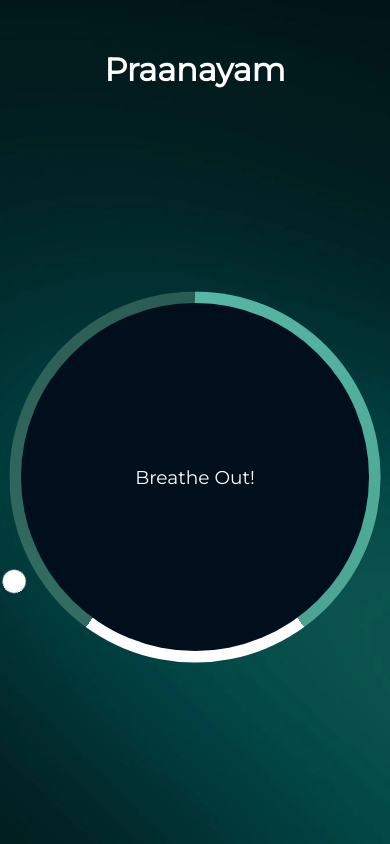
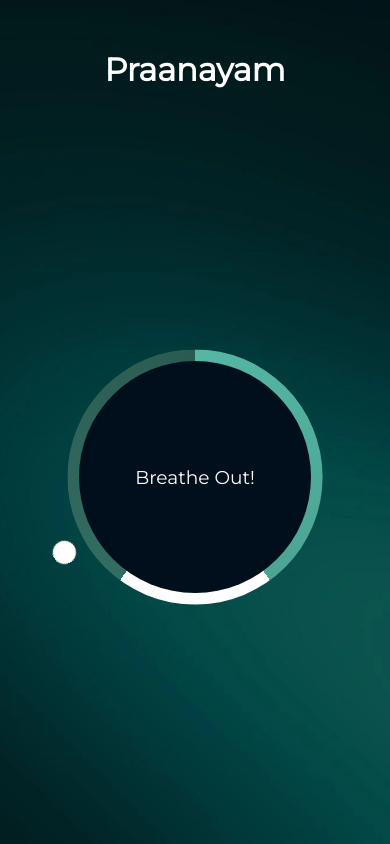
Before and after one commit to YadamVinay369/Praanayam, a plain HTML site: page index.html in a window 390 px wide. Drawn offline with Linux system fonts and the light colour scheme.

Commit message:
added responsiveness

```diff
--- a/style.css
+++ b/style.css
@@ -78,6 +78,24 @@ h1{
     transform-origin: bottom center;
 }
 
+
+@media (max-width: 483px) {
+    .container{
+        height: 200px;
+        width: 200px;
+    }
+
+    .gradient-circle{
+        height: 220px;
+        width: 220px;
+    }
+
+    .pointer-container{
+        left: 90px;
+        height: 140px;
+    }
+}
+
 @keyframes rotate{
     from{
         transform: rotate(0deg);
```
